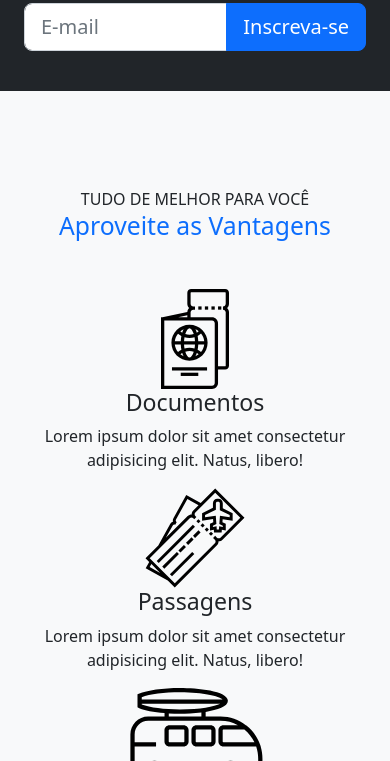
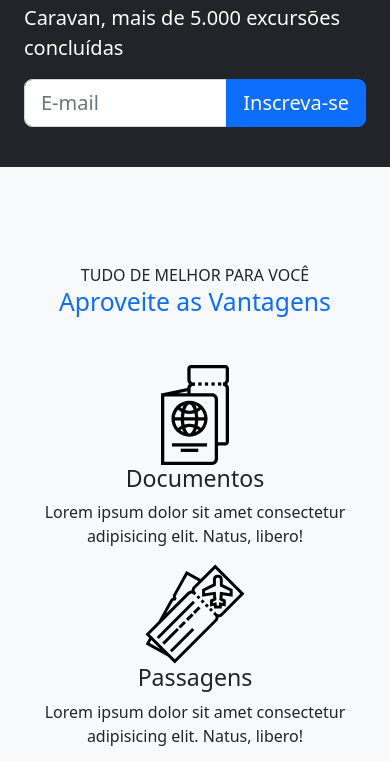
Before and after one commit to Leoodaviid/Caravan, a plain HTML site: page index.html in a window 390 px wide. Shown: the part 477-1238 px from the top of the page. Drawn offline with nearby package versions, Linux system fonts and the light colour scheme; files whose address does not match are found by name.

Commit message:
retirando padding-top telas menores que 767px

```diff
--- a/css/style.css
+++ b/css/style.css
@@ -16,9 +16,6 @@ a {
   #home-quote .display-4 {
     font-size: 2.5rem;
   }
-  body {
-    padding-top: 0px;
-  }
 }
 .pergunta {
   border-bottom: 1px solid rgba(0, 0, 0, 0.2);
```
